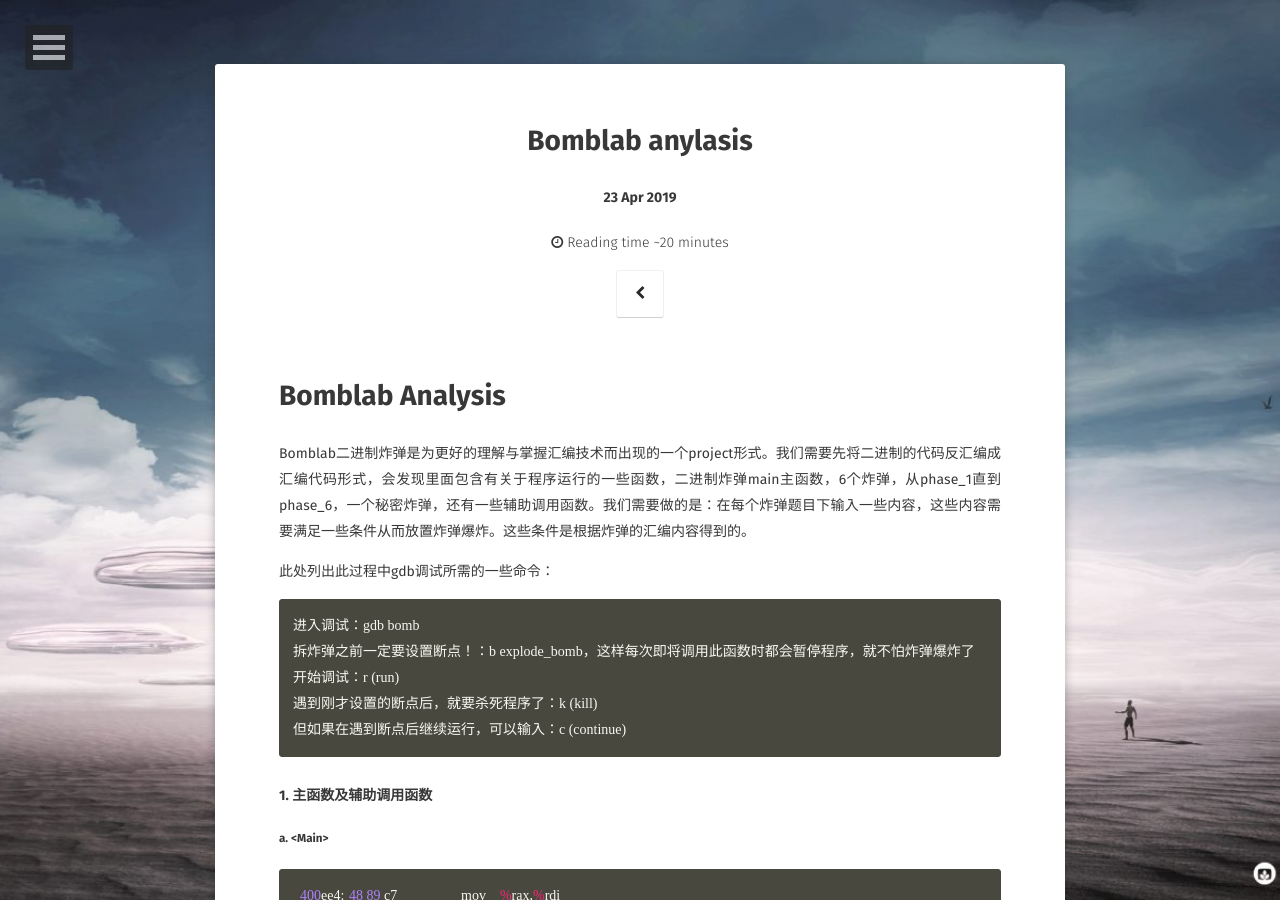
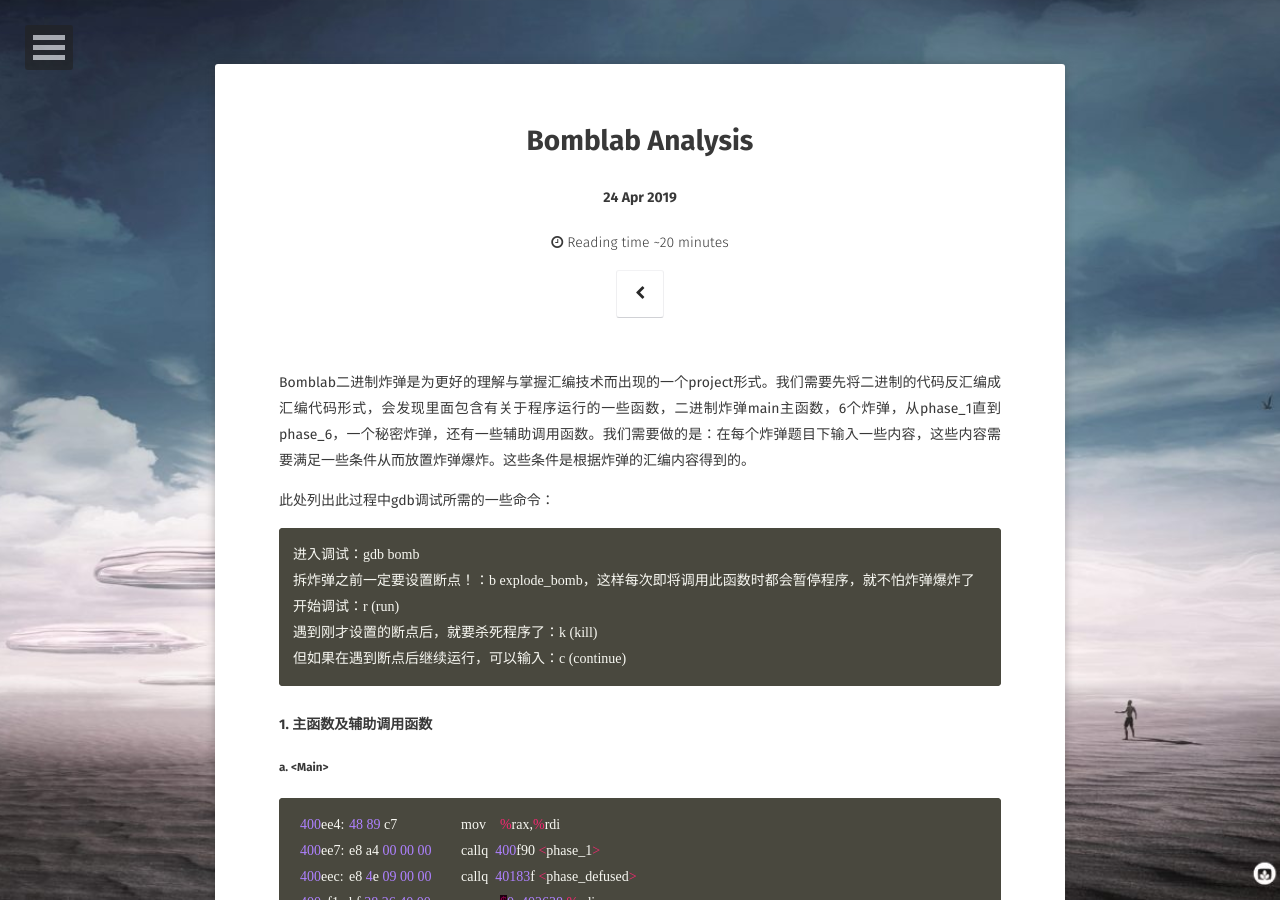
Before and after one commit to amylife/amylife.github.io, a Jekyll site: the page built from _posts/2019-04-23-Bomblab Anylasis.md, in a window 1280 px wide and 900 px high. Built offline with Jekyll 4.4.1, drawn with Linux system fonts in a browser that asks for light colours; some web fonts are replaced; our own code applies the rules of GitHub Pages for plain Markdown files; comment, search, counter and statistics services are not loaded; part of the change alters nothing that is shown.

```diff
--- a/_posts/2019-04-23-Bomblab Anylasis.md
+++ b/_posts/2019-04-23-Bomblab Anylasis.md
@@ -1,4 +1,10 @@
-# Bomblab Analysis
+---
+layout: post
+title: "Bomblab Analysis"
+date: 2019-04-24 10:20:00
+---
+
+
 
 Bomblab二进制炸弹是为更好的理解与掌握汇编技术而出现的一个project形式。我们需要先将二进制的代码反汇编成汇编代码形式，会发现里面包含有关于程序运行的一些函数，二进制炸弹main主函数，6个炸弹，从phase_1直到phase_6，一个秘密炸弹，还有一些辅助调用函数。我们需要做的是：在每个炸弹题目下输入一些内容，这些内容需要满足一些条件从而放置炸弹爆炸。这些条件是根据炸弹的汇编内容得到的。
 
```
